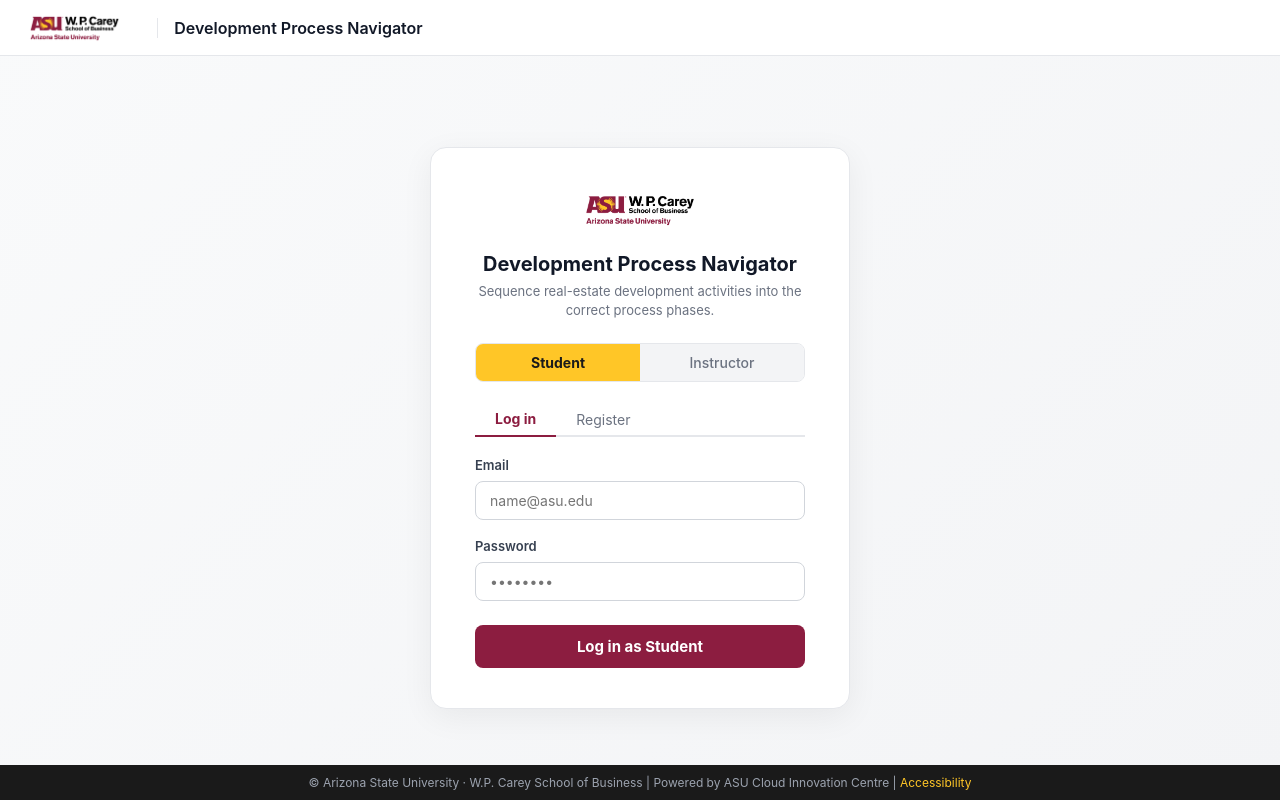
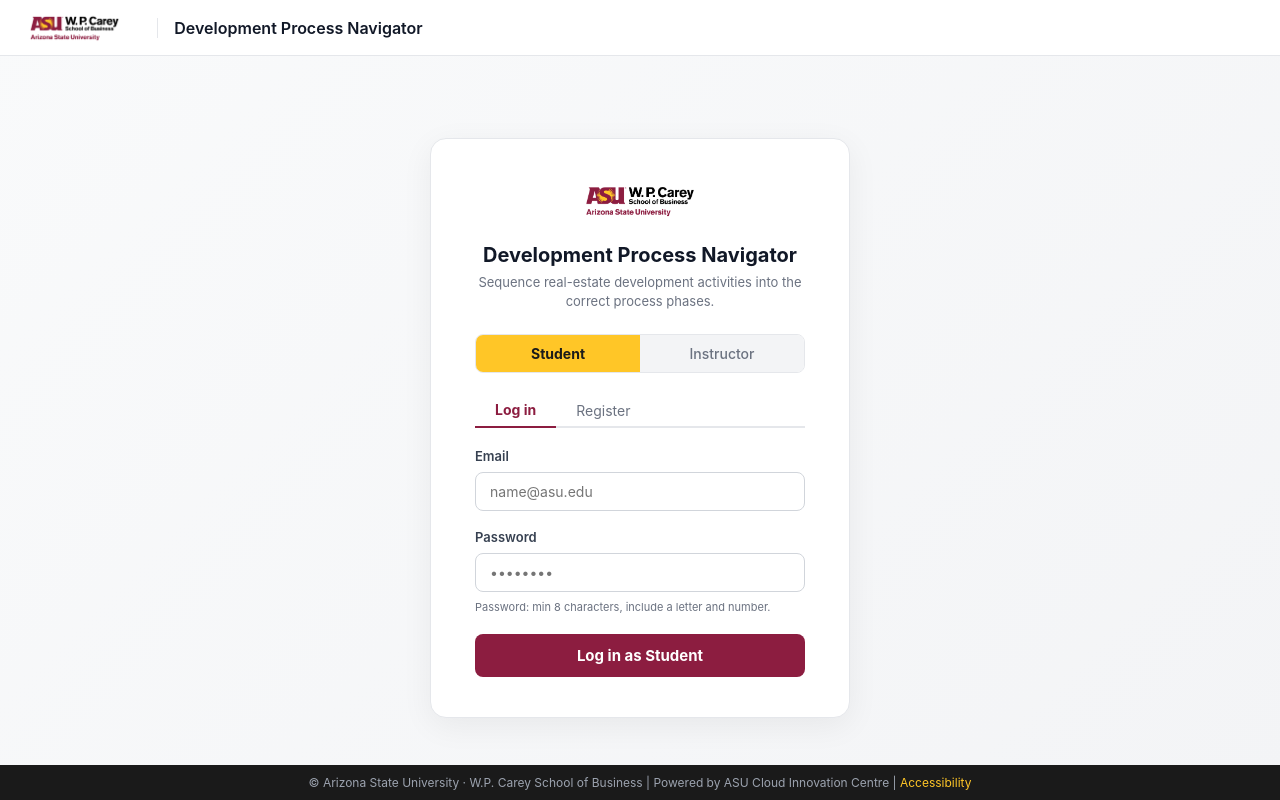
Before and after one commit to ASUCICREPO/Development-Process-Navigator, a Next.js app in the folder frontend/: page / in a window 1280 px wide. Built offline with nearby package versions, Linux system fonts and the light colour scheme; no server answers.

Commit message:
chore: add amplify-alpha dep, move password hint to show on all auth modes

```diff
--- a/frontend/app/page.tsx
+++ b/frontend/app/page.tsx
@@ -167,6 +167,9 @@ export default function Home() {
             placeholder="••••••••"
             style={styles.input}
           />
+          <p style={styles.hint}>
+            Password: min 8 characters, include a letter and number.
+          </p>
 
           {mode === "register" && (
             <>
@@ -177,9 +180,7 @@ export default function Home() {
                 placeholder="Your name"
                 style={styles.input}
               />
-              <p style={styles.hint}>
-                Password: min 8 characters, include a letter and number.
-              </p>
+
               {role === "STUDENT" && (
                 <>
                   <label style={styles.label}>Join Code (optional)</label>
```
Also changed, not shown: 2 other files (tests, documents, lock files or other folders).
